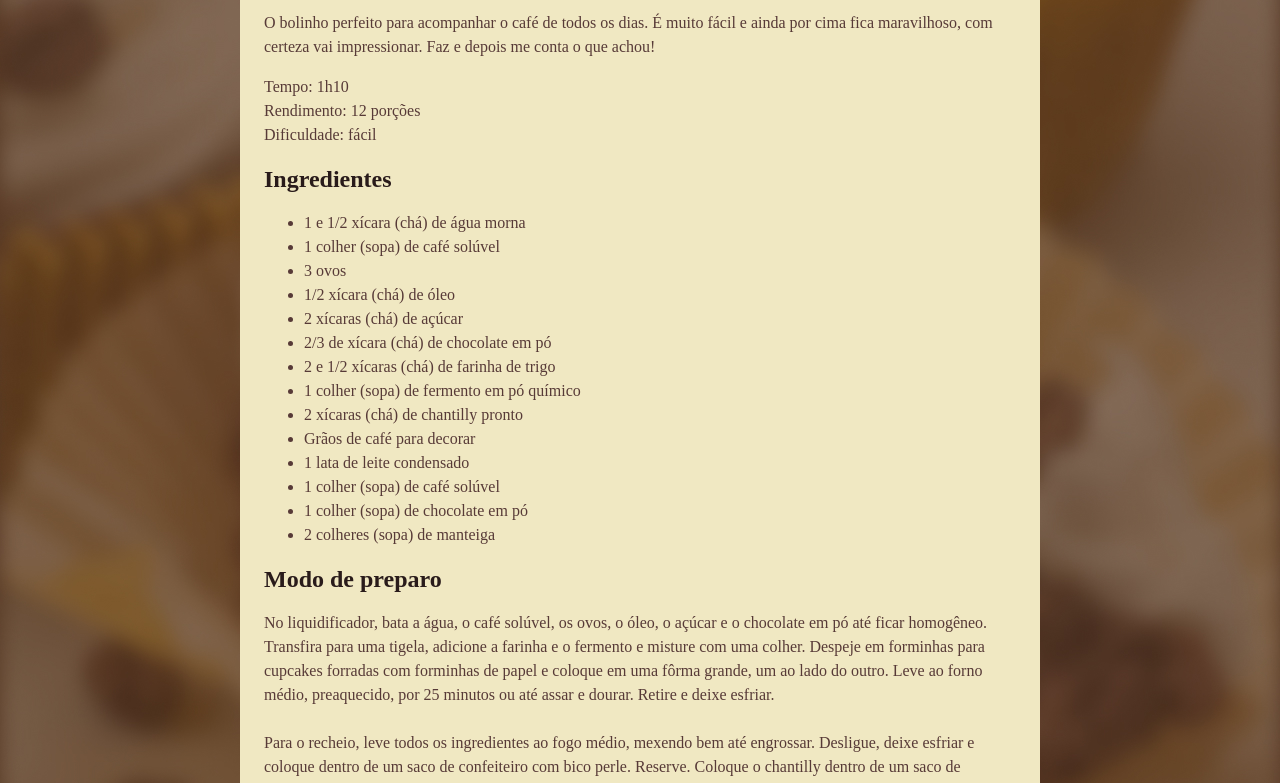
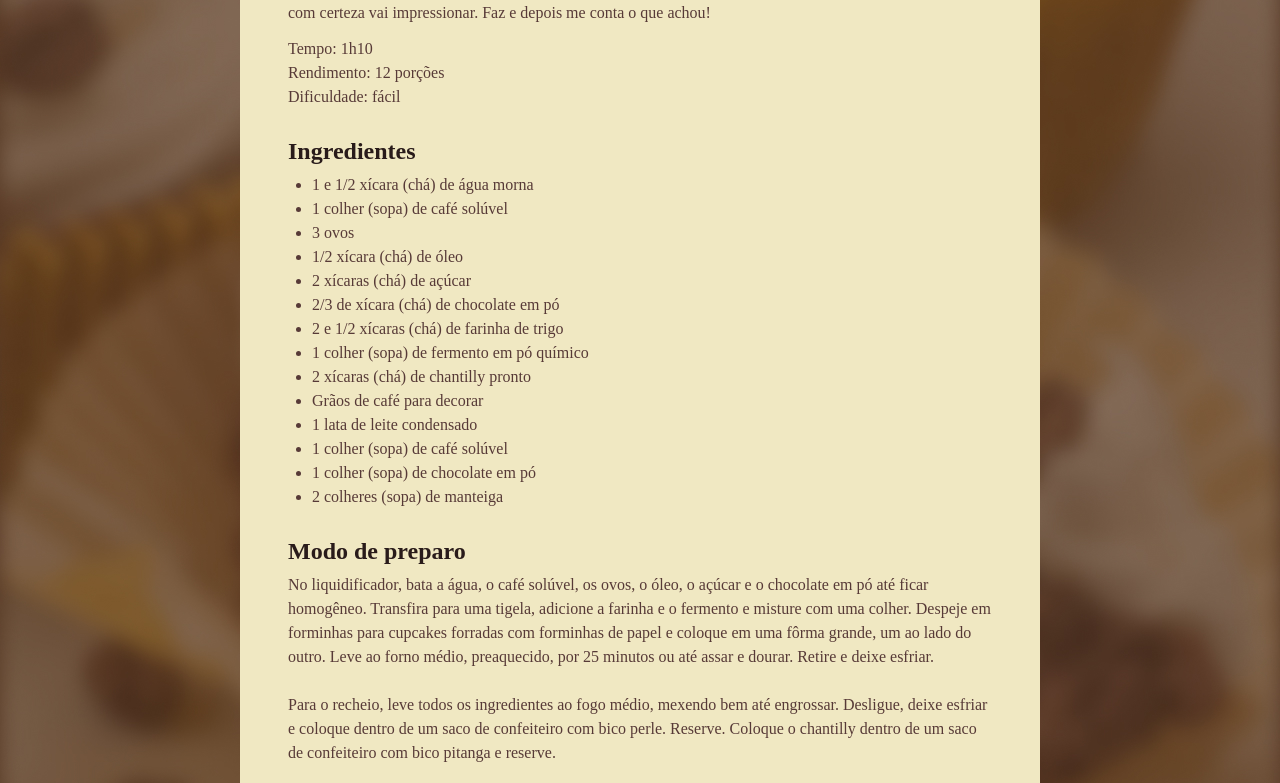
Before and after one commit to gleidysoncosta/projeto-receita, a plain HTML site: page index.html in a window 1280 px wide. Shown: the part 590-1373 px from the top of the page. Drawn offline with Linux system fonts and the light colour scheme; a web font is replaced by a local one.

Commit message:
personalizando espaços

```diff
--- a/style.css
+++ b/style.css
@@ -1,7 +1,12 @@
+* {
+  margin: 0;
+  padding: 0;
+}
+
 :root {
   font-family: "Alice", serif;
   line-height: 150%;
-  color: #573A37;
+  color: #573a37;
 }
 
 body {
@@ -22,6 +27,18 @@
   border-radius: 16px;
 }
 
+main {
+  padding: 24px;
+}
+
+section + section {
+  margin-top: 24px;
+}
+
+#about p + p {
+  margin-top: 12px;
+}
+
 h1 {
   line-height: 140%;
   font-size: 40px;
@@ -31,6 +48,13 @@
   font-size: 24px;
 }
 
-h1, h2 {
-  color: #291B1A;
+h1,
+h2 {
+  color: #291b1a;
+  margin-bottom: 4px;
+  line-height: 150%;
 }
+
+ul {
+  padding-left: 24px;
+}
```
